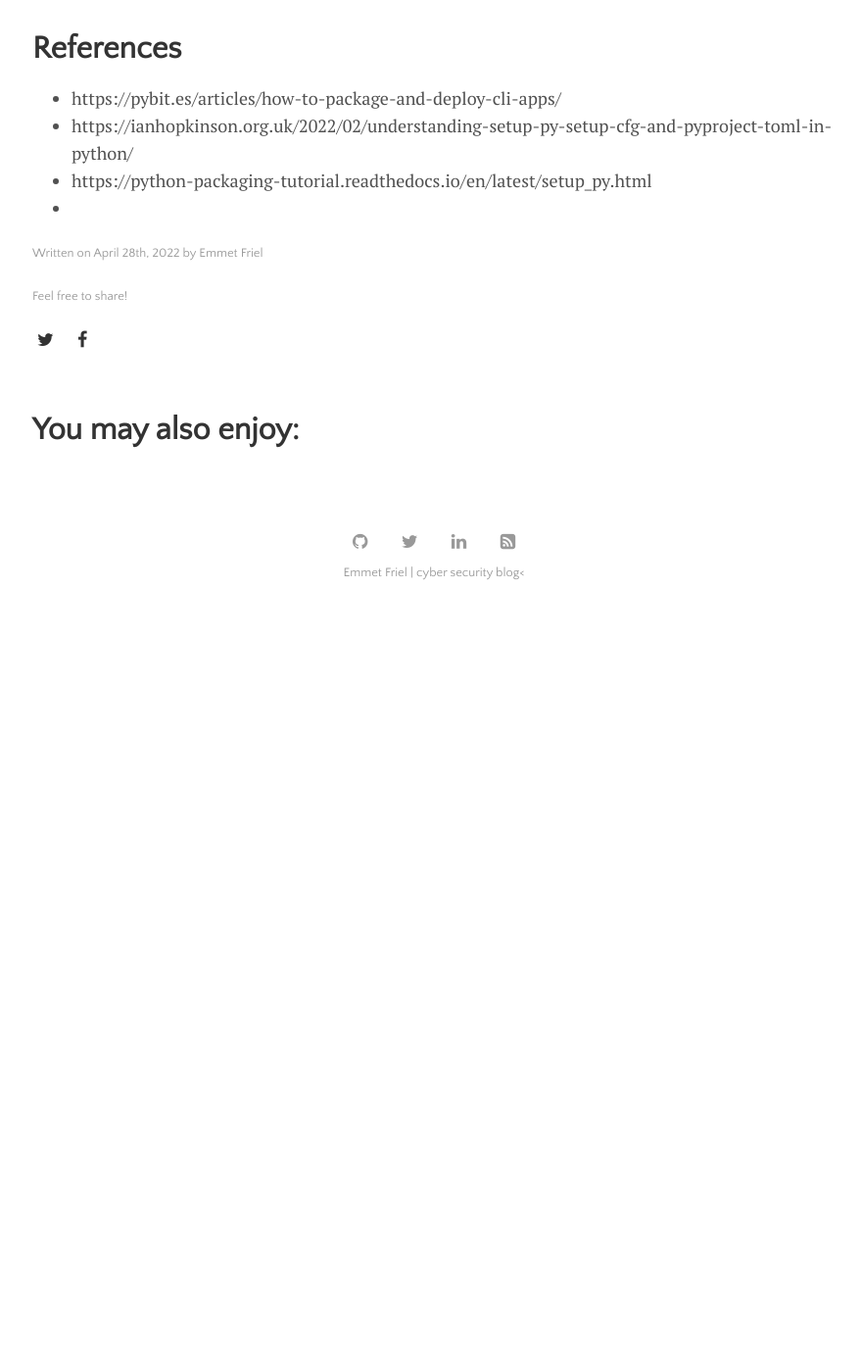
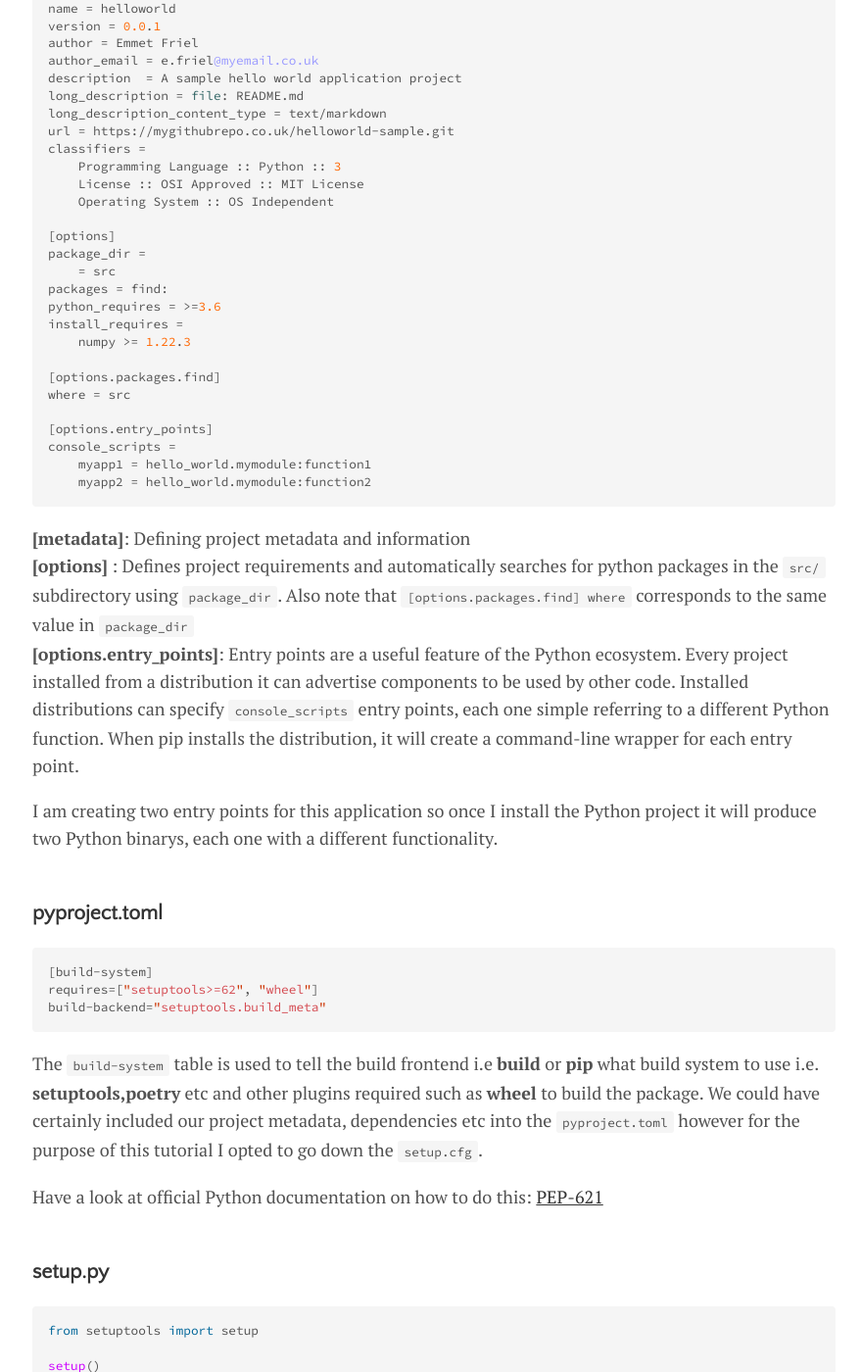
Before and after one commit to efriel94/ef_blog, a Jekyll site: the page built from _posts/SoftwareDev/2022-04-28-pyprojecttoml.md, in a window 1280 px wide and 1400 px high, scrolled down 2636 px. Shown: the whole window at 98% size, without its empty margins (197-1076 px from the left). Built offline with Jekyll 4.4.1, drawn with Linux system fonts in a browser that asks for light colours; comment, search, counter and statistics services are not loaded; before the commit the page ends 3266 px from its top, so only the background shows below that; some of the changed text lies outside the part shown.

Commit message:
updated pyproject blog post

````diff
--- a/_posts/SoftwareDev/2022-04-28-pyprojecttoml.md
+++ b/_posts/SoftwareDev/2022-04-28-pyprojecttoml.md
@@ -9,7 +9,7 @@ image: softwaredev/pyprojecttoml.jpeg
 
 # Introduction
 
-Packaging, structuring and setting up python projects is something that I rarely took into consideration before this post partly because I don't often create projects in python, it's mainly scripting for automation but the scenario arose in work where we'll be creating an opensource CLI application and so the first thing that needed to be scoped out was finding best practice approach to setting up, structuring and packaging Python projects.<br>
+Packaging, structuring and setting up Python projects is something that I rarely took into consideration before this post partly because I don't often create projects in python, it's mainly scripting for automation but the scenario arose in work where we'll be creating an opensource CLI application and so the first thing that needed to be scoped out was finding best practice approach to setting up, structuring and packaging Python projects.<br>
 
 Packaging and structuring Python projects involves three main components in the top level directory:
 - **pyproject.toml**
@@ -23,8 +23,8 @@ Packaging and structuring Python projects involves three main components in the
 - Overview of pyproject.toml, setup.cfg and setup.py
 - The layout and structure of a Python project
 - Building and packaging an example app
-- Testing the app works in a venv
-- Highlighting and applying best practice procedures
+- Install the app in a venv
+- Testing the app
 
 <br>
 
@@ -32,47 +32,184 @@ Packaging and structuring Python projects involves three main components in the
 
 Packaging and installing python projects has been around for 20 years using [distutils/setuptools](https://setuptools.pypa.io/en/latest/userguide/quickstart.html) and recently has been going through a transistional phase so you could achieve the same thing using a few different ways but the purpose of this post is to outline the up-to-date modern approach. Packaging and installing Python projects evolved from the initial setup.py to setup.cfg and now to the new and shiny pyproject.toml format.
 
-- **Pyproject.toml**, first introduced in 2016 under PEP-518 as a configuration file for specifying build dependencies to be used alongside setuptools. The .toml format was adopted in PEP-621 (2020) for storing project metadata and finally adopted in the more recent PEP-660 for superseding setup.py for editable installs e.g ```pip install --editable . ``` for installing python projects in development mode.
+- **pyproject.toml**, first introduced in 2016 under PEP-518 as a configuration file for specifying build dependencies to be used alongside setuptools. The .toml format was adopted in PEP-621 (2020) for storing project metadata and finally adopted in the more recent PEP-660 for superseding setup.py for editable installs e.g ```pip install --editable . ``` for installing python projects in development mode.
 
-At the time of writing since I noted Python is going through a transistional phase its recommended that you use all three configuration files in conjunction for a stable build while the pyproject.toml is still under active development as its still considered experimental. <br>
+At the time of writing since I noted Python is going through a transistional phase **its recommended that you use all three configuration files in conjunction** for a stable build while the pyproject.toml is still under active development as its still considered experimental.<br>
 
 **The next sections shows how to utilize all three config files** <br><br>
 
-# Setting up and structuring a Python project
+# The layout and structure of a Python project
 
-Here is a standard layout of a Python repository:
+Here is a common structure of a Python repository using the src/ layout:
 
 ```bash
-emmet:helloworld-py/ $ tree
+emmet:python-project/ $ tree
 .
 ├── CHANGES.txt
-├── docs/
-├── LICENSE.txt
+├── docs
+├── LICENSE
 ├── pyproject.toml
 ├── README.md
 ├── setup.cfg
-├── src/
+├── setup.py
+├── src
 │   └── hello_world
 │       ├── __init__.py
-│       └── module.py
-└── tests/
+│       └── main.py
+└── tests
+
 ```
 
 - **CHANGES.txt**   : Changes made for each release
-- **docs/**         : Documentation
+- **docs/**         : Documentation directory
 - **LICENSE.txt**   : End User License Agreement (EULA) or license agreement
 - **pyproject.toml**: In this case, storing build dependency configuration.
 - **README.md**     : Project description
 - **setup.cfg**     : Storing project metadata, importing packages and specifying entry points
+- **setup.py**      : Simple boilerplate
 - **src/**          : Source files directory
 - **src/hello_world**: Package name containing Python module(s) e.g ```.py``` files
 - **tests/**: Unit tests
 
-**__init__.py**: Any directory with an ```__init__.py``` file is considered a Python package. The different modules in the package are imported in a similar manner as plain modules, but with a special behavior for the ```__init__.py``` file, which is used to gather all package-wide definitions. For more info, see the [python docs guide](https://docs.python-guide.org/writing/structure/) <br><br>
+**__init__.py**: Any directory with an ```__init__.py``` file is considered a Python package. The different modules in the package are imported in a similar manner as plain modules, but with a special behavior for the ```__init__.py``` file, which is used to gather all package-wide definitions. For more info, see the [python docs guide](https://docs.python-guide.org/writing/structure/) <br>
 
 
-# Building and Packaging a Python App
+### setup.cfg
 
+```python
+[metadata]
+name = helloworld
+version = 0.0.1
+author = Emmet Friel
+author_email = e.friel@myemail.co.uk
+description  = A sample hello world application project
+long_description = file: README.md
+long_description_content_type = text/markdown
+url = https://mygithubrepo.co.uk/helloworld-sample.git
+classifiers =
+    Programming Language :: Python :: 3
+    License :: OSI Approved :: MIT License
+    Operating System :: OS Independent
+
+[options]
+package_dir =
+    = src
+packages = find:
+python_requires = >=3.6
+install_requires =
+    numpy >= 1.22.3
+
+[options.packages.find]
+where = src
+
+[options.entry_points]
+console_scripts =
+    myapp1 = hello_world.mymodule:function1
+    myapp2 = hello_world.mymodule:function2
+```
+
+**[metadata]**: Defining project metadata and information <br>
+**[options]** : Defines project requirements and automatically searches for python packages in the `src/` subdirectory using `package_dir`. Also note that `[options.packages.find] where` corresponds to the same value in `package_dir` <br>
+**[options.entry_points]**: Entry points are a useful feature of the Python ecosystem. Every project installed from a distribution it can advertise components to be used by other code. Installed distributions can specify `console_scripts` entry points, each one simple referring to a different Python function. When pip installs the distribution, it will create a command-line wrapper for each entry point. <br>
+
+I am creating two entry points for this application so once I install the Python project it will produce two Python binarys, each one with a different functionality.<br><br>
+
+### pyproject.toml
+
+```python
+[build-system]
+requires=["setuptools>=62", "wheel"]
+build-backend="setuptools.build_meta"
+```
+
+The `build-system` table is used to tell the build frontend i.e **build** or **pip** what build system to use i.e. **setuptools,poetry** etc and other plugins required such as **wheel** to build the package. We could have certainly included our project metadata, dependencies etc into the `pyproject.toml` however for the purpose of this tutorial I opted to go down the `setup.cfg`. <br>
+
+Have a look at official Python documentation on how to do this: [PEP-621](https://peps.python.org/pep-0621/) <br><br>
+
+### setup.py
+
+```python
+from setuptools import setup
+
+setup()
+```
+
+Simple boilerplate is required to work with setuptools for editable installs i.e. `pip install --editable ```. This is usually for working on the project in development mode as we don't wish to perpetually reinstall the project once we edit a line of code.
+
+### src/hello_world/mymodule.py
+
+```python
+def function1():
+    print("This my application being executed from function 1")
+
+def function2():
+    print("This is my application being executed from function 2")
+
+if __name__ == "main":
+    """
+    Default entry point if executing the script natively i.e python3 mymodule.py
+    """
+    function1()
+```
+
+
+<br><br>
+
+
+
+# Building and Packaging the Python Project
+
+At the root of the directory, using the Python build module:
+
+```bash
+emmet:python-project/ $ python3 -m build .
+```
+
+After Python successfully builds the project, it will create a new `dist/` directory and inside it will contain two artifacts:
+
+```bash
+emmet:python-project/ $ ls dist
+helloworld-0.0.1-py3-none-any.whl  helloworld-0.0.1.tar.gz
+```
+The project is now packaged into two formats where Python provides two options of installing the packaged distributions but its recommended to use `.whl` wheel format. The wheel format is a ZIP archive which provides an easy Python specfic way to ship and distribute libraries and ensures software is installed predictably and quickly rather than building from source each time. <br><br>
+
+# Installing the Wheel distribution in a Virtual Environment
+
+Create and activate a Python venv:
+
+```bash
+emmet:python-project/ $ python3 -m venv .myvenv
+emmet:python-project/ $ source .myvenv/bin/activate
+```
+Install our newly built wheel into the virtual env (.myenv):
+```bash
+(.myvenv) emmet:python-project/ $ pip install dist/helloworld-0.0.1-py3-none-any.whl
+Processing ./dist/helloworld-0.0.1-py3-none-any.whl
+Collecting numpy>=1.22.3
+Using cached numpy-1.23.0-cp38-cp38-manylinux_2_17_x86_64.manylinux2014_x86_64.whl (17.1 MB)
+Installing collected packages: numpy, helloworld
+Successfully installed helloworld-0.0.1 numpy-1.23.0
+```
+<br>
+
+# Testing the installed app
+
+Since the build configuration specified two entry points i.e **myapp1,myapp2** each one pointing to a different function, the installed distribution will produce two binary command-line wrappers:
+
+```zsh
+(.myvenv) emmet:python-project/ $ cd .myvenv/bin
+(.myvenv) emmet:bin/ $ ls
+activate  activate.csh  activate.fish  Activate.ps1  easy_install  easy_install-3.8  f2py  f2py3  f2py3.8  myapp1  myapp2  pip  pip3  pip3.8  python  python3
+```
+
+Testing:
+
+```zsh
+(.myvenv) emmet:bin/ $ ./myapp1
+This my application being executed from function 1
+(.myvenv) emmet:bin/ $ ./myapp2
+This is my application being executed from function 2
+```
 
 
 <br><br>
````
Also changed, not shown: other parts of _posts/SoftwareDev/2022-04-28-pyprojecttoml.md (+1 -1 lines).
